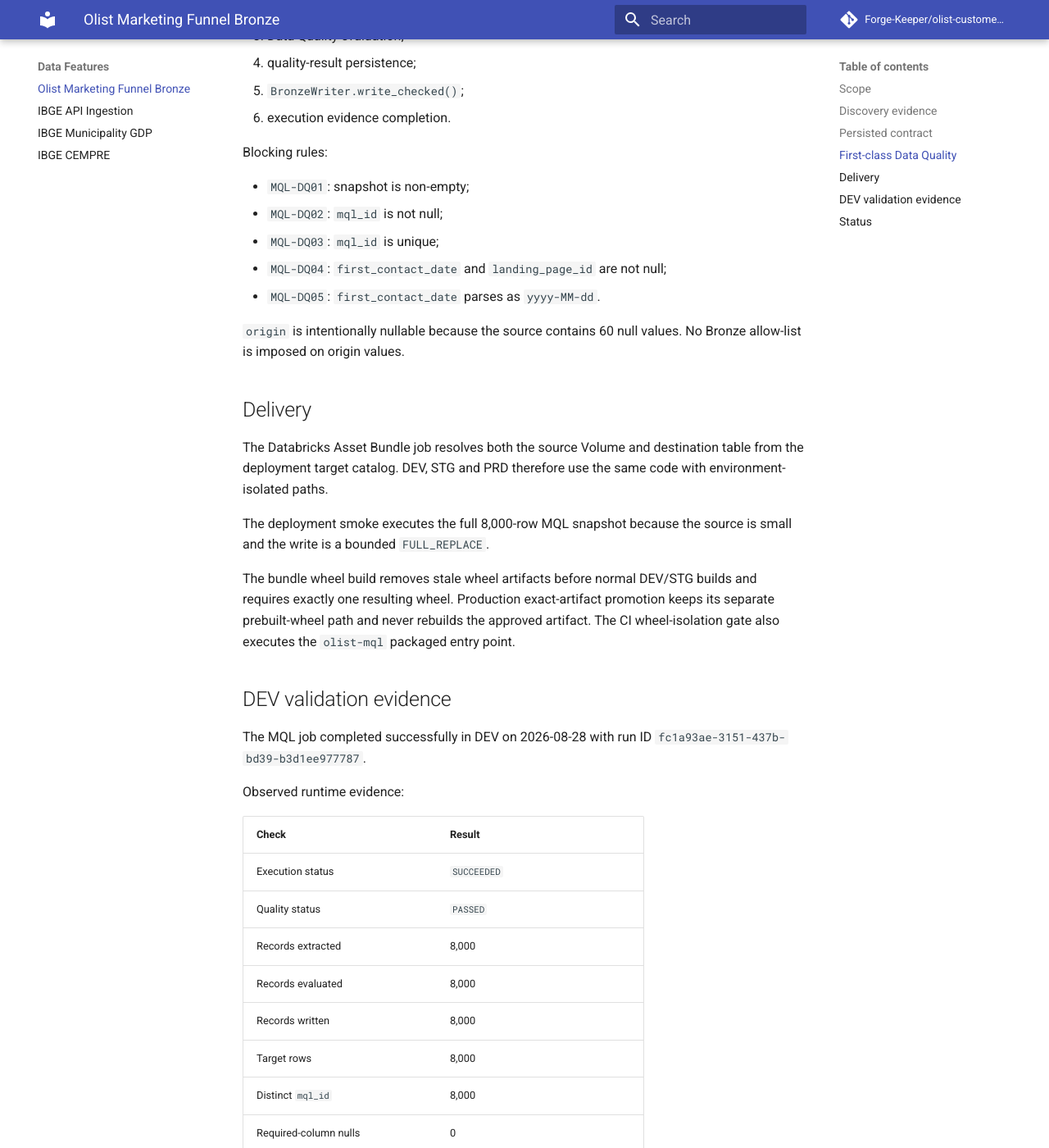
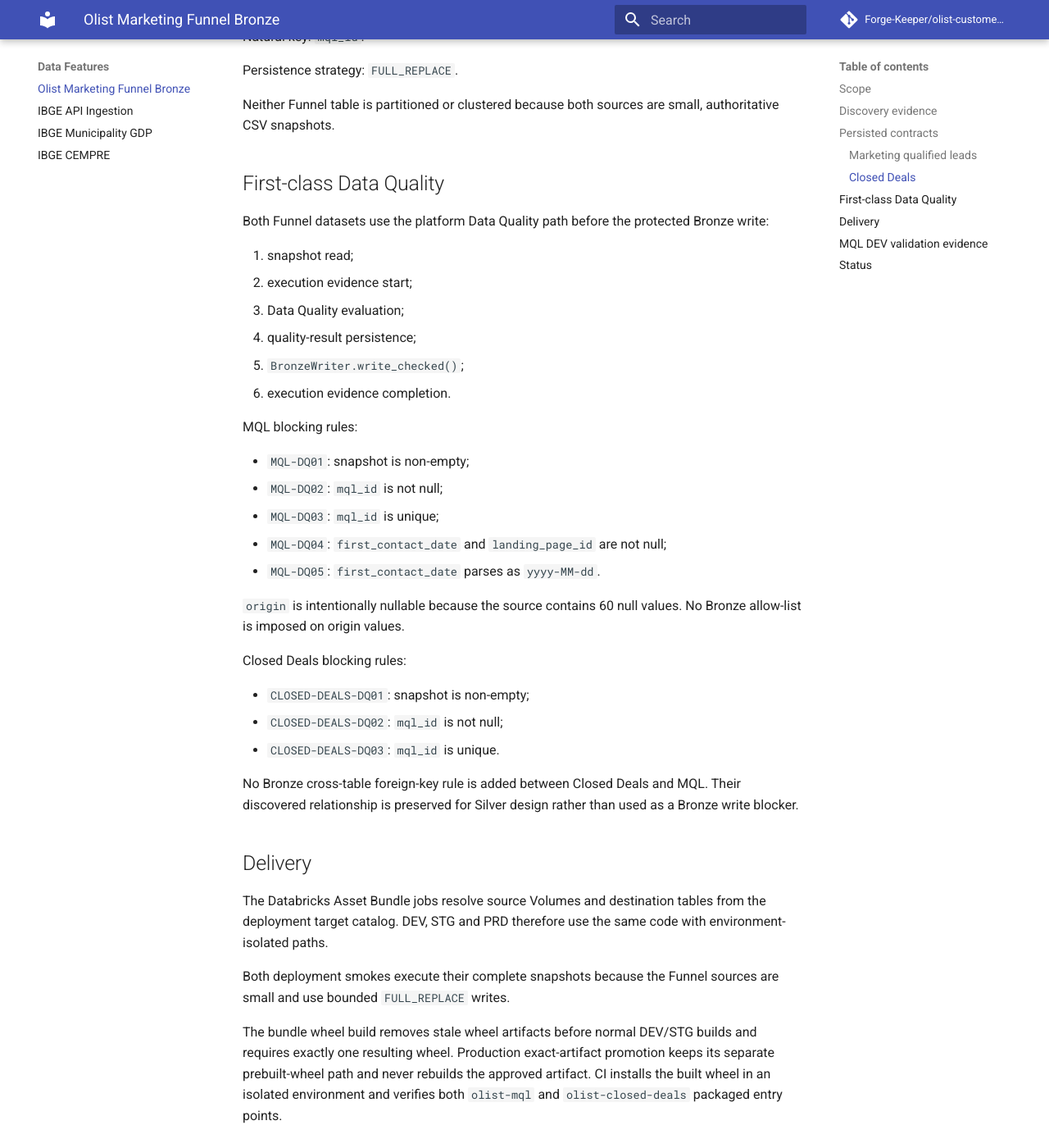
Before and after one commit to Forge-Keeper/olist-customer-intelligence, an MkDocs documentation site: the page built from docs/development/olist-marketing-funnel-bronze.md, in a window 1280 px wide and 1400 px high, scrolled down 2188 px. Shown: the whole window at 82% size. Built offline with MkDocs 1.6.1 and Material for MkDocs 9.7.7, drawn with Linux system fonts in a browser that asks for light colours; comment, search, counter and statistics services are not loaded; some of the changed text lies outside the part shown.

Commit message:
docs: document Closed Deals uplift and Funnel closeout gate

```diff
--- a/docs/development/olist-marketing-funnel-bronze.md
+++ b/docs/development/olist-marketing-funnel-bronze.md
@@ -16,8 +16,9 @@
 - `olist_marketing_qualified_leads_dataset.csv`
 - `olist_closed_deals_dataset.csv`
 
-The MQL slice is implemented first. The existing Closed Deals slice remains a
-separate uplift step before the Marketing Funnel can be declared Bronze-complete.
+The MQL slice is complete. Closed Deals now uses the same first-class Data
+Quality, execution tracking, DAB and smoke-delivery pattern and awaits DEV
+runtime validation before the Marketing Funnel can be declared Bronze-complete.
 
 ## Discovery evidence
 
@@ -44,7 +45,9 @@
 values in MQL, with 7,158 MQLs having no Closed Deal. That relationship is a
 Silver discovery; Bronze persists each source independently.
 
-## Persisted contract
+## Persisted contracts
+
+### Marketing qualified leads
 
 The MQL Bronze table keeps source values as strings and adds platform-managed
 technical metadata:
@@ -62,12 +65,23 @@
 
 Persistence strategy: `FULL_REPLACE`.
 
-The source is an authoritative, small CSV snapshot. No partitioning or
-clustering is configured.
+### Closed Deals
+
+The existing Closed Deals DatasetContract remains unchanged by the uplift. The
+source columns stay source-faithful strings, `source_file` remains technical
+source metadata, and `ingestion_timestamp` remains platform-managed.
+
+Natural key: `mql_id`.
+
+Persistence strategy: `FULL_REPLACE`.
+
+Neither Funnel table is partitioned or clustered because both sources are small,
+authoritative CSV snapshots.
 
 ## First-class Data Quality
 
-MQL adopts the platform Data Quality path before the protected Bronze write:
+Both Funnel datasets use the platform Data Quality path before the protected
+Bronze write:
 
 1. snapshot read;
 2. execution evidence start;
@@ -76,7 +90,7 @@
 5. `BronzeWriter.write_checked()`;
 6. execution evidence completion.
 
-Blocking rules:
+MQL blocking rules:
 
 - `MQL-DQ01`: snapshot is non-empty;
 - `MQL-DQ02`: `mql_id` is not null;
@@ -87,21 +101,32 @@
 `origin` is intentionally nullable because the source contains 60 null values.
 No Bronze allow-list is imposed on origin values.
 
+Closed Deals blocking rules:
+
+- `CLOSED-DEALS-DQ01`: snapshot is non-empty;
+- `CLOSED-DEALS-DQ02`: `mql_id` is not null;
+- `CLOSED-DEALS-DQ03`: `mql_id` is unique.
+
+No Bronze cross-table foreign-key rule is added between Closed Deals and MQL.
+Their discovered relationship is preserved for Silver design rather than used as
+a Bronze write blocker.
+
 ## Delivery
 
-The Databricks Asset Bundle job resolves both the source Volume and destination
-table from the deployment target catalog. DEV, STG and PRD therefore use the
-same code with environment-isolated paths.
+The Databricks Asset Bundle jobs resolve source Volumes and destination tables
+from the deployment target catalog. DEV, STG and PRD therefore use the same code
+with environment-isolated paths.
 
-The deployment smoke executes the full 8,000-row MQL snapshot because the source
-is small and the write is a bounded `FULL_REPLACE`.
+Both deployment smokes execute their complete snapshots because the Funnel
+sources are small and use bounded `FULL_REPLACE` writes.
 
 The bundle wheel build removes stale wheel artifacts before normal DEV/STG builds
 and requires exactly one resulting wheel. Production exact-artifact promotion
 keeps its separate prebuilt-wheel path and never rebuilds the approved artifact.
-The CI wheel-isolation gate also executes the `olist-mql` packaged entry point.
+CI installs the built wheel in an isolated environment and verifies both
+`olist-mql` and `olist-closed-deals` packaged entry points.
 
-## DEV validation evidence
+## MQL DEV validation evidence
 
 The MQL job completed successfully in DEV on 2026-08-28 with run ID
 `fc1a93ae-3151-437b-bd39-b3d1ee977787`.
@@ -127,5 +152,9 @@
 
 The MQL Bronze slice is `DONE`: Discovery, contract, implementation, first-class
 Data Quality, DAB delivery, runtime execution and DEV validation are complete.
-Closed Deals still requires its first-class DQ/DAB/smoke uplift before the Olist
-Marketing Funnel domain can be declared Bronze-complete.
+
+The Closed Deals uplift is `IMPLEMENTED`: the existing persisted contract is
+preserved while first-class Data Quality, execution tracking, packaged job,
+DAB resource, smoke contract and automated tests are in place. DEV runtime
+execution and post-write validation remain before Closed Deals, and therefore
+the Marketing Funnel domain, can be marked `DONE`.
```
